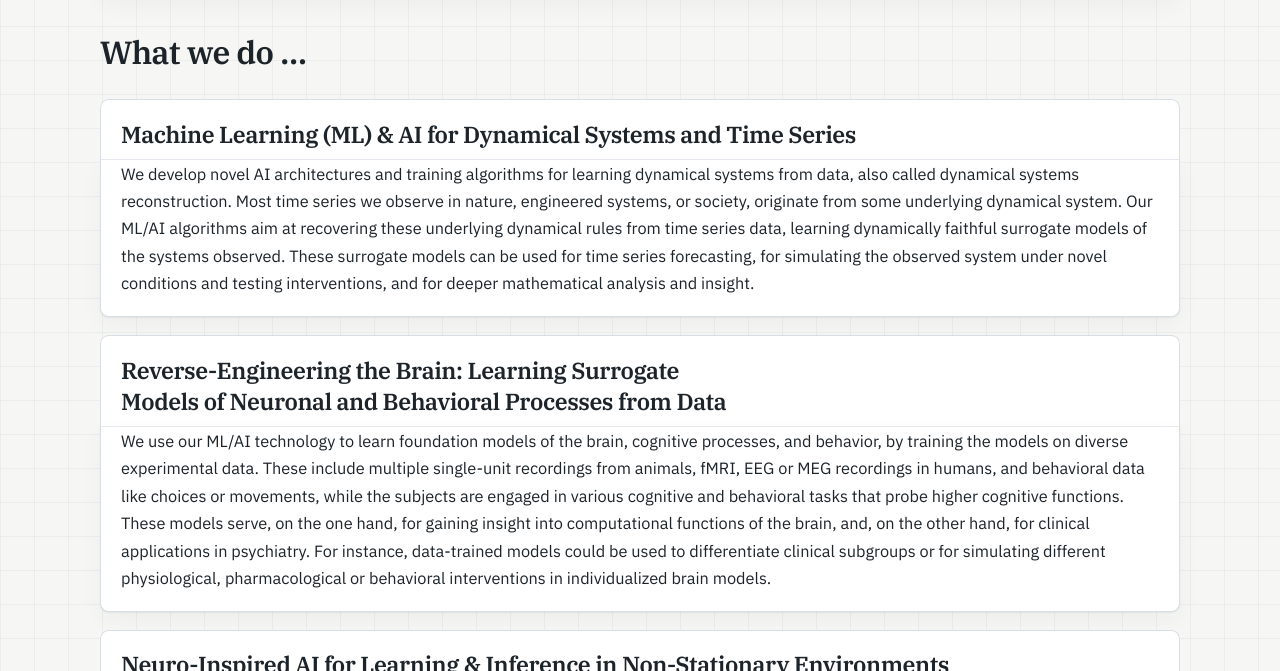
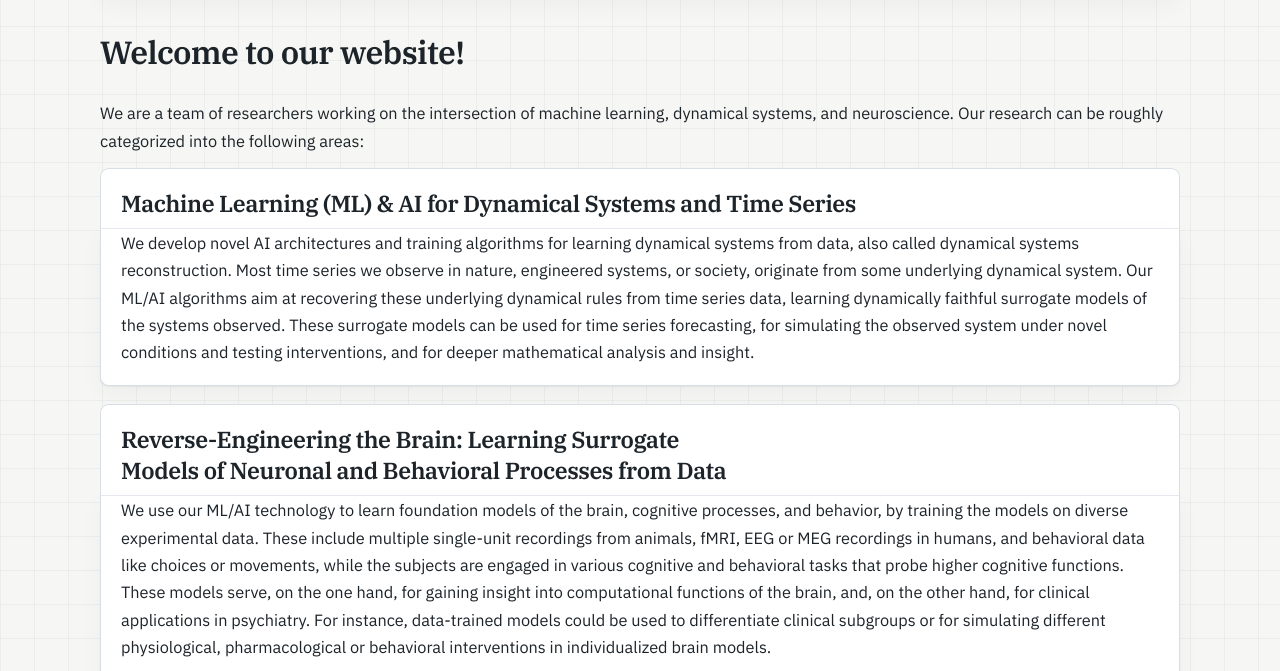
Before and after one commit to DurstewitzLab/DurstewitzLab.github.io, a Jekyll site: the page built from index.md, in a window 1280 px wide and 900 px high, scrolled down 425 px, cut to the strip 229-900 px from the top of the window. Built offline with Jekyll 4.4.1, drawn with Linux system fonts in a browser that asks for light colours.

Commit message:
more welcoming landing page

```diff
--- a/index.md
+++ b/index.md
@@ -23,7 +23,8 @@ permalink: /
 </figure>
 {% endif %}
 
-# What we do …
+# Welcome to our website!
+We are a team of researchers working on the intersection of machine learning, dynamical systems, and neuroscience. Our research can be roughly categorized into the following areas:
 
 ## Machine Learning (ML) & AI for Dynamical Systems and Time Series
 
```
